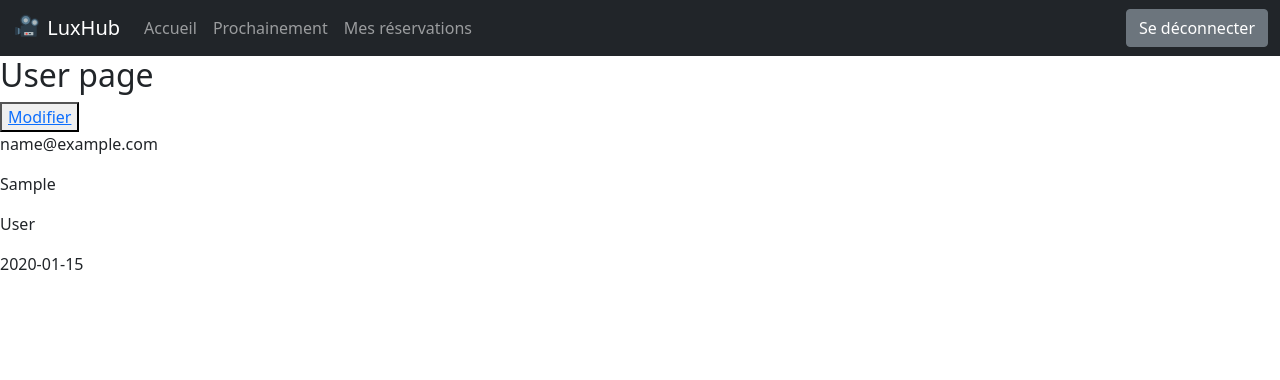
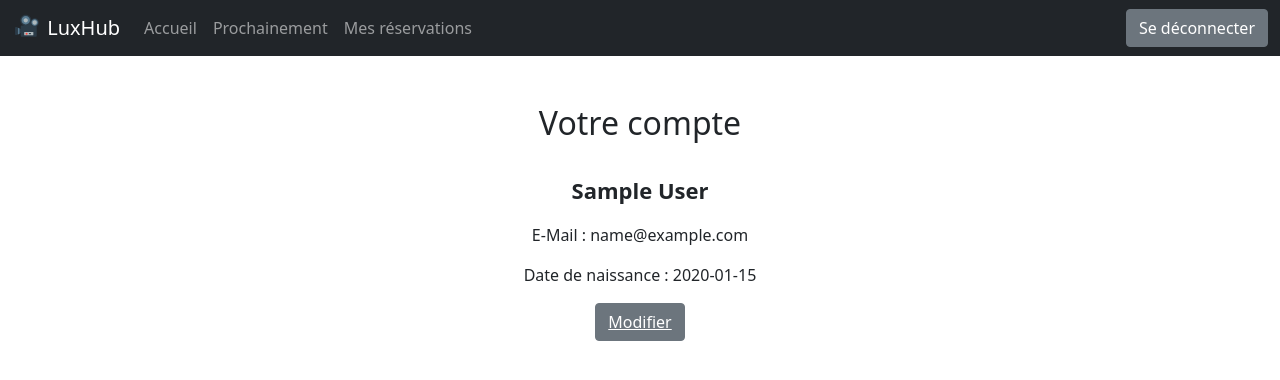
Before and after one commit to benjaminMum/LuxHub, a PHP site: page /user in a window 1280 px wide. Shown: the top 380 px of the page. Run offline with PHP 8.4, Linux system fonts and the light colour scheme; the visitor is signed in with stand-in values (Sample User, id 1); tables that the repository leaves empty hold one stand-in row (values such as "Sample post"); some libraries are stand-ins or nearby versions.

Commit message:
Got the user page in shape

```diff
--- /dev/null
+++ b/src/view/css/user.css
@@ -0,0 +1,4 @@
+.name-style {
+    font-weight: bold;
+    font-size: 22px;
+}
--- a/src/view/user.php
+++ b/src/view/user.php
@@ -8,16 +8,21 @@ function userView($uData)
     ob_start();
 
 ?>
+    <link rel="stylesheet" href="view/css/user.css">
 
-    <h2>User page</h2>
+<div class="container pt-5 align-content-center">
+    <h2 class="text-center">Votre compte</h2>
 
-    <button><a href="/modifyUser">Modifier</a></button>
+    <div class="pt-4 mx-auto col-4 text-center">
+        <p class="name-style"><?= $uData['firstname']?> <?= $uData['lastname']?></p>
+        <p>E-Mail : <?= $uData['email']?></p>
 
-    <p><?= $uData['email']?></p>
-    <p><?= $uData['firstname']?></p>
-    <p><?= $uData['lastname']?></p>
-    <p><?= $uData['birthdate']?></p>
+        <p>Date de naissance : <?= $uData['birthdate']?></p>
+        <button class="btn btn-secondary text-center"><a href="/modifyUser" class="text-white">Modifier</a></button>
+    </div>
 
+
+</div>
 
 <?php
 
```
